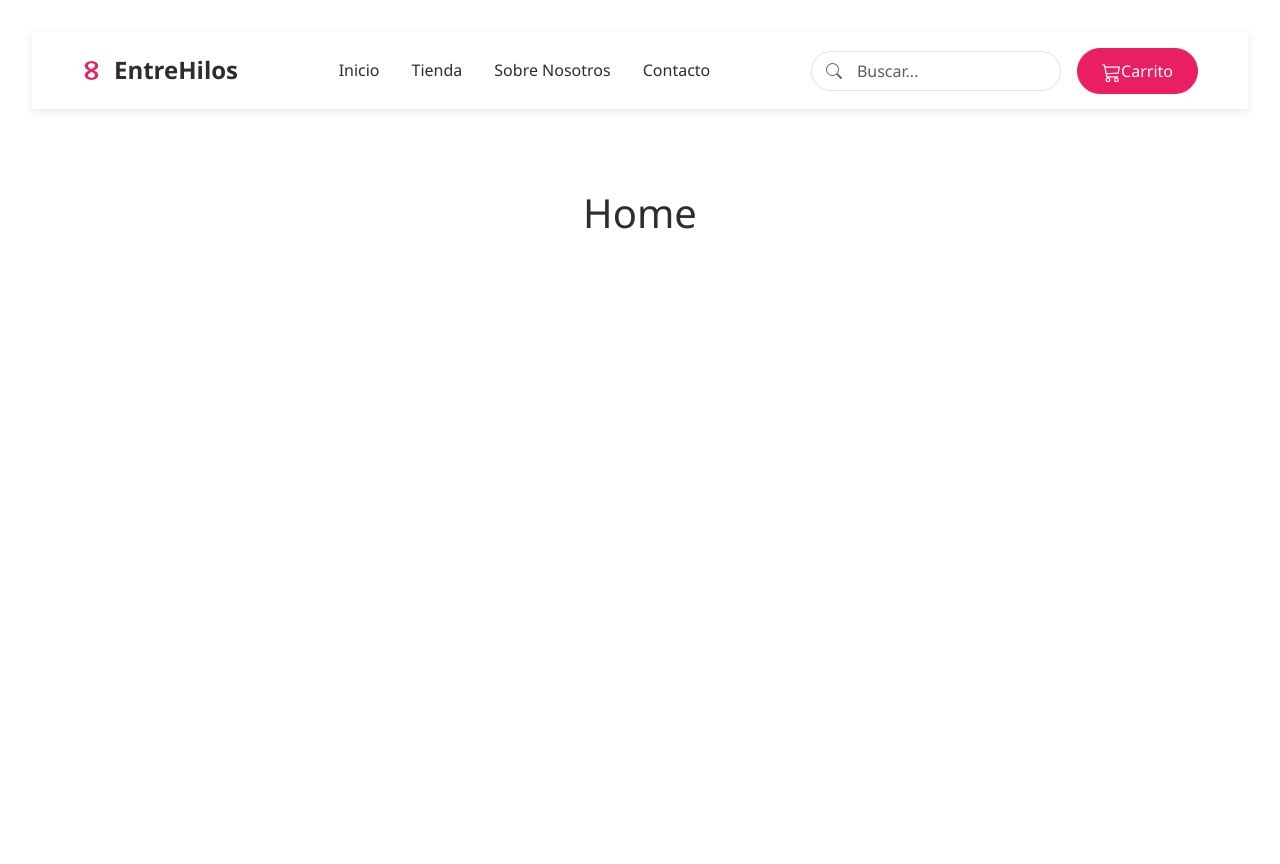
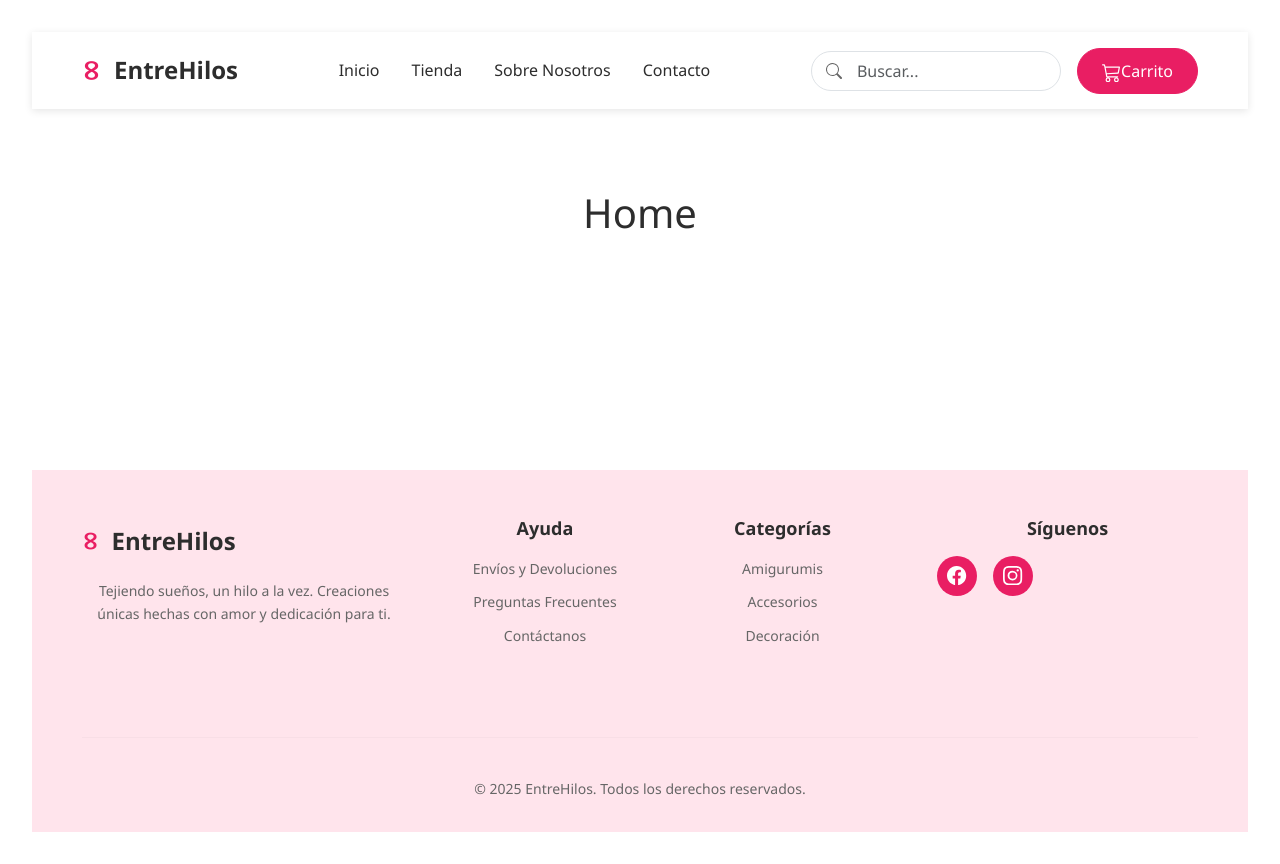
Before and after one commit to Pabloczurylo/EntreHilos, a React (Vite) app: page / in a window 1280 px wide. Built offline with nearby package versions, Linux system fonts and the light colour scheme.

Commit message:
Cree el Footer más sus estilos, linkeado de forma correcta en el componente Layout

```diff
--- /dev/null
+++ b/src/components/layout/Footer.css
@@ -0,0 +1,153 @@
+/* FOOTER */
+
+.footer {
+  background-color: var(--bg-light-pink);
+  padding: var(--spacing-xl) 0 var(--spacing-lg);
+  margin-top: auto; /* Empuja el footer al fondo */
+}
+
+.footer-content {
+  padding-bottom: var(--spacing-lg);
+}
+
+/* LOGO Y DESCRIPCIÓN */
+
+.footer-brand {
+  padding-right: 2rem;
+}
+
+.footer-logo {
+  display: flex;
+  align-items: center;
+  gap: 0.5rem;
+  margin-bottom: var(--spacing-sm);
+}
+
+.footer-logo .logo-icon {
+  color: var(--primary-pink);
+  font-size: 1.8rem;
+  font-weight: var(--font-weight-bold);
+  transform: rotate(90deg);
+  display: inline-block;
+}
+
+.footer-logo .logo-text {
+  color: var(--text-dark);
+  font-size: 1.5rem;
+  font-weight: var(--font-weight-bold);
+}
+
+.footer-description {
+  color: var(--text-gray);
+  font-size: var(--font-size-sm);
+  line-height: 1.6;
+  margin: 0;
+}
+
+/*TÍTULOS DE SECCIONES*/
+
+.footer-title {
+  color: var(--text-dark);
+  font-size: var(--font-size-lg);
+  font-weight: var(--font-weight-semibold);
+  margin-bottom: var(--spacing-sm);
+}
+
+/* LINKS */
+
+.footer-links {
+  list-style: none;
+  padding: 0;
+  margin: 0;
+}
+
+.footer-links li {
+  margin-bottom: 0.5rem;
+}
+
+.footer-links a {
+  color: var(--text-gray);
+  font-size: var(--font-size-sm);
+  text-decoration: none;
+  transition: all 0.3s ease;
+  display: inline-block;
+}
+
+.footer-links a:hover {
+  color: var(--primary-pink);
+  transform: translateX(5px);
+}
+
+/* REDES SOCIALES*/
+
+.social-links {
+  display: flex;
+  gap: 1rem;
+  margin-top: var(--spacing-sm);
+}
+
+.social-link {
+  display: flex;
+  align-items: center;
+  justify-content: center;
+  width: 40px;
+  height: 40px;
+  background-color: var(--primary-pink);
+  color: white;
+  border-radius: 50%;
+  font-size: 1.2rem;
+  transition: all 0.3s ease;
+  text-decoration: none;
+}
+
+.social-link:hover {
+  background-color: var(--primary-pink-hover);
+  transform: translateY(-3px);
+  box-shadow: 0 4px 12px rgba(233, 30, 99, 0.3);
+  color: white;
+}
+
+/* DIVISOR Y COPYRIGHT */
+
+.footer-divider {
+  border: none;
+  border-top: 1px solid rgba(0, 0, 0, 0.1);
+  margin: var(--spacing-md) 0;
+}
+
+.footer-copyright {
+  color: var(--text-gray);
+  font-size: var(--font-size-sm);
+  margin: 0;
+  padding: var(--spacing-sm) 0 0;
+}
+
+/* RESPONSIVE*/
+
+@media (max-width: 768px) {
+  .footer {
+    padding: var(--spacing-lg) 0;
+  }
+
+  .footer-brand {
+    padding-right: 0;
+    text-align: center;
+  }
+
+  .footer-logo {
+    justify-content: center;
+  }
+
+  .footer-title {
+    text-align: center;
+    margin-top: var(--spacing-md);
+  }
+
+  .footer-links {
+    text-align: center;
+  }
+
+  .social-links {
+    justify-content: center;
+  }
+}
--- a/src/components/layout/Footer.jsx
+++ b/src/components/layout/Footer.jsx
@@ -0,0 +1,98 @@
+import { Container, Row, Col } from 'react-bootstrap';
+import { Link } from 'react-router-dom';
+import { BsFacebook, BsInstagram, BsYoutube } from 'react-icons/bs';
+import './Footer.css';
+
+const Footer = () => {
+  return (
+    <footer className="footer">
+      <Container>
+        <Row className="footer-content">
+          {/* Columna 1: Logo y descripción */}
+          <Col lg={4} md={6} className="mb-4">
+            <div className="footer-brand">
+              <div className="footer-logo">
+                <span className="logo-icon">∞</span>
+                <span className="logo-text">EntreHilos</span>
+              </div>
+              <p className="footer-description">
+                Tejiendo sueños, un hilo a la vez. Creaciones únicas hechas con amor y dedicación para ti.
+              </p>
+            </div>
+          </Col>
+
+          {/* Columna 2: Ayuda */}
+          <Col lg={2} md={6} className="mb-4">
+            <h5 className="footer-title">Ayuda</h5>
+            <ul className="footer-links">
+              <li>
+                <Link to="/envios-devoluciones">Envíos y Devoluciones</Link>
+              </li>
+              <li>
+                <Link to="/preguntas-frecuentes">Preguntas Frecuentes</Link>
+              </li>
+              <li>
+                <Link to="/contacto">Contáctanos</Link>
+              </li>
+            </ul>
+          </Col>
+
+          {/* Columna 3: Categorías */}
+          <Col lg={3} md={6} className="mb-4">
+            <h5 className="footer-title">Categorías</h5>
+            <ul className="footer-links">
+              <li>
+                <Link to="/tienda?categoria=amigurumis">Amigurumis</Link>
+              </li>
+              <li>
+                <Link to="/tienda?categoria=accesorios">Accesorios</Link>
+              </li>
+              <li>
+                <Link to="/tienda?categoria=decoracion">Decoración</Link>
+              </li>
+            </ul>
+          </Col>
+
+          {/* Columna 4: Redes Sociales */}
+          <Col lg={3} md={6} className="mb-4">
+            <h5 className="footer-title">Síguenos</h5>
+            <div className="social-links">
+              <a
+                href="https://facebook.com"
+                target="_blank"
+                rel="noopener noreferrer"
+                className="social-link"
+                aria-label="Facebook"
+              >
+                <BsFacebook />
+              </a>
+              <a
+                href="https://instagram.com"
+                target="_blank"
+                rel="noopener noreferrer"
+                className="social-link"
+                aria-label="Instagram"
+              >
+                <BsInstagram />
+              </a>
+            </div>
+          </Col>
+        </Row>
+
+        {/* Línea divisoria */}
+        <hr className="footer-divider" />
+
+        {/* Copyright */}
+        <Row>
+          <Col className="text-center">
+            <p className="footer-copyright">
+              © {new Date().getFullYear()} EntreHilos. Todos los derechos reservados.
+            </p>
+          </Col>
+        </Row>
+      </Container>
+    </footer>
+  );
+};
+
+export default Footer;
--- a/src/components/layout/Layout.jsx
+++ b/src/components/layout/Layout.jsx
@@ -1,6 +1,6 @@
 import { Outlet } from 'react-router-dom';
 import Header from './Header';
-// import Footer from './Footer'; // Lo descomentaremos cuando lo creemos
+import Footer from './Footer';
 import './Layout.css';
 
 const Layout = () => {
@@ -15,8 +15,7 @@ const Layout = () => {
       </main>
 
       {/* Footer fijo en todas las páginas */}
-      {/* <Footer /> */}
-      {/* NOTA: Descomentaremos esto cuando creemos el Footer */}
+      <Footer />
     </div>
   );
 };
```
